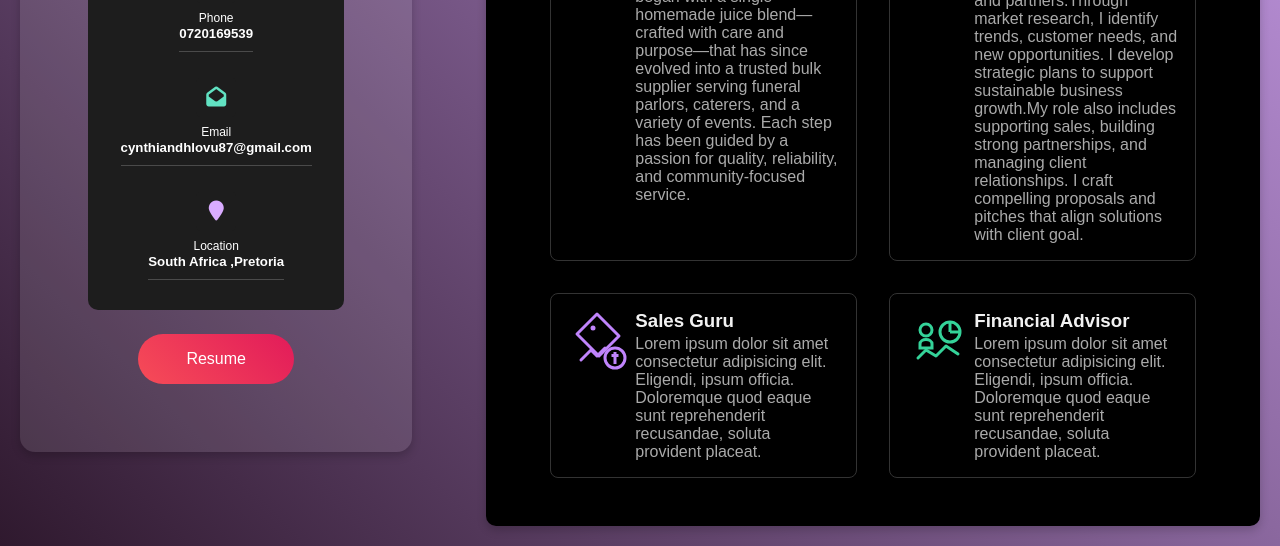
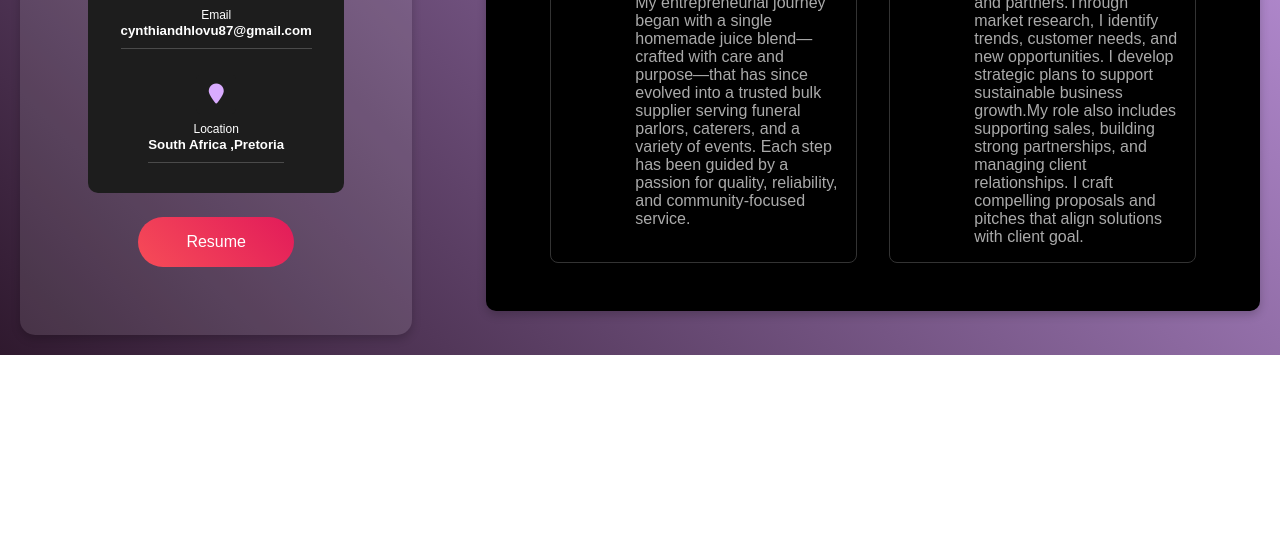
Before and after one commit to ndhlovukarabo/Cynthia-Ndhlovu, a plain HTML site: page index.html in a window 1280 px wide. Shown: the part 568-1114 px from the top of the page. After the commit the page ends 923 px from the top, so only its background shows below. Drawn offline with Linux system fonts and the light colour scheme.

Commit message:
Update index.html

```diff
--- a/index.html
+++ b/index.html
@@ -22,7 +22,7 @@
                 <div class="profile-details">
                     <div class="intro">
                         <h2>Cynthia Ndhlovu</h2>
-                        <h4>Entrepreneur</h4>
+
                         <div class="social">
                             <a href="#"><i class="fa-brands fa-facebook" style="color:var(--blue)"></i></a>
                             <a href="#"><i class="fa-brands fa-instagram" style="color:var(--skyblue)"></i></a>
@@ -95,31 +95,19 @@
                             <img src="./srs/Marketing.svg" alt="">
                         </div>
                         <div class="desc">
-                            <h3>Business  dev consultant</h3>
+                            <h3>Business   Consultant</h3>
                             <p> Specialize in lead generation to attract potential clients and partners.Through market research, I identify trends, customer needs, and new opportunities.  I develop strategic plans to support sustainable business growth.My role also includes supporting sales, building strong partnerships, and managing client relationships.  I craft compelling proposals and pitches that align solutions with client goal.
 
                                 </p>
 
                         </div>
                     </div>
-                         <div class="workbox">
-                        <div class="icon">
-                            <img src="./srs/sales.svg" alt="">
+
+
                         </div>
-                        <div class="desc">
-                            <h3>Sales Guru</h3>
-                            <p>Lorem ipsum dolor sit amet consectetur adipisicing elit. Eligendi, ipsum officia. Doloremque quod eaque sunt reprehenderit recusandae, soluta provident placeat.
-                            </p>
-                        </div>
+
                     </div>
-                      <div class="workbox">
-                        <div class="icon">
-                            <img src="./srs/Financial.svg" alt="">
-                        </div>
-                        <div class="desc">
-                            <h3>Financial Advisor</h3>
-                            <p>Lorem ipsum dolor sit amet consectetur adipisicing elit. Eligendi, ipsum officia. Doloremque quod eaque sunt reprehenderit recusandae, soluta provident placeat.
-                            </p>
+
                         </div>
                     </div>
                 </div>
```
